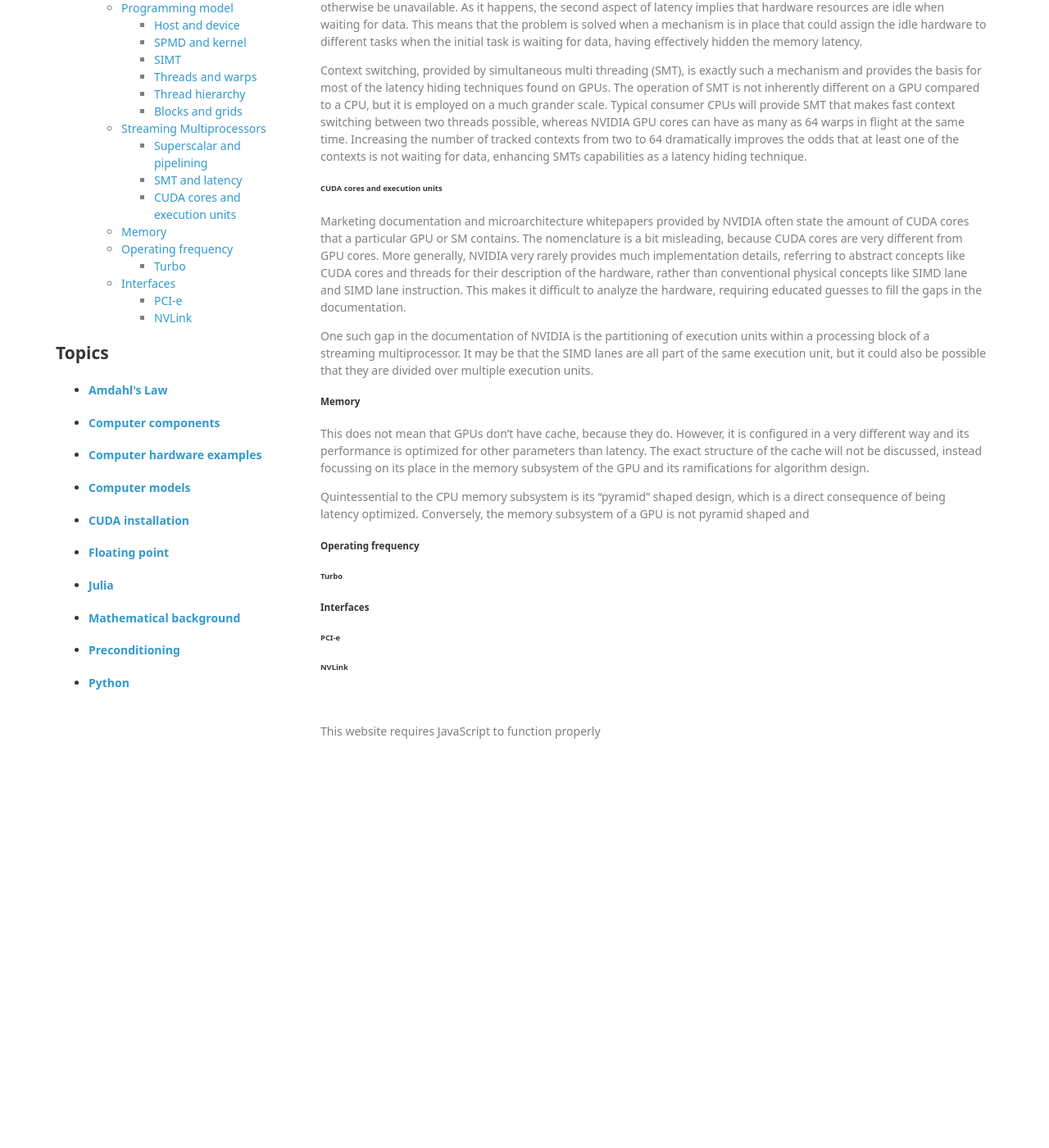
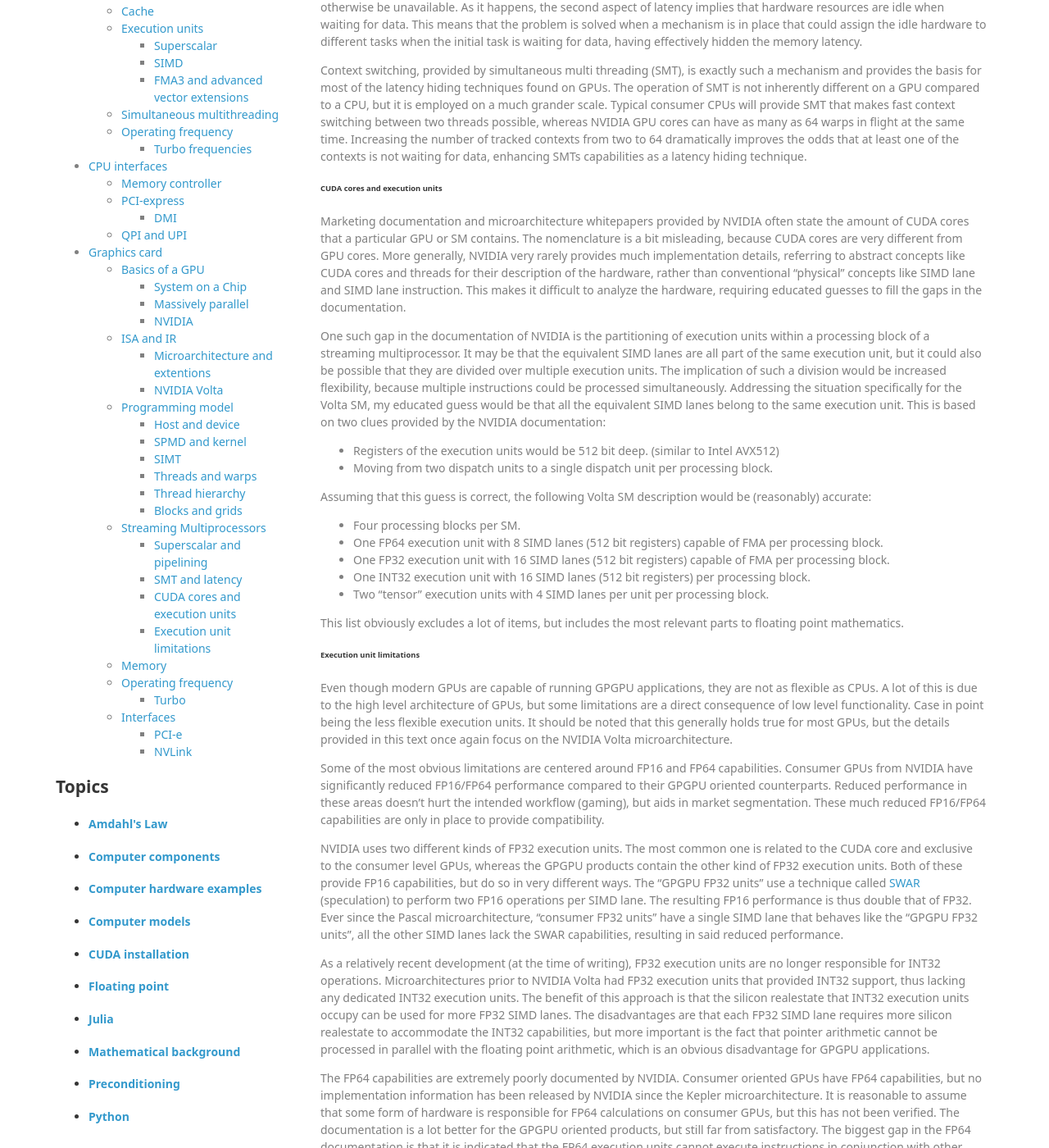
Before and after one commit to lucasbekker/lucasbekker.github.io, a Jekyll site: the page built from _sections/Computer_components.md, in a window 1280 px wide and 1400 px high, scrolled down 11968 px. Shown: the whole window at 82% size. Built offline with Jekyll 4.4.1, drawn with Linux system fonts in a browser that asks for light colours; nearby versions of some CDN libraries; formulas are drawn with MathJax 3; before the commit the page ends 12928 px from its top, so only the background shows below that; some of the changed text lies outside the part shown.

Commit message:
Finished subsection on cuda cores and execution units. Also added subsection on execution unit limitations.

```diff
--- a/_sections/Computer_components.md
+++ b/_sections/Computer_components.md
@@ -308,9 +308,34 @@
 
 ###### CUDA cores and execution units
 
-Marketing documentation and microarchitecture whitepapers provided by NVIDIA often state the amount of CUDA cores that a particular GPU or SM contains. The nomenclature is a bit misleading, because CUDA cores are very different from GPU cores. More generally, NVIDIA very rarely provides much implementation details, referring to abstract concepts like CUDA cores and threads for their description of the hardware, rather than conventional physical concepts like SIMD lane and SIMD lane instruction. This makes it difficult to analyze the hardware, requiring educated guesses to fill the gaps in the documentation.
+Marketing documentation and microarchitecture whitepapers provided by NVIDIA often state the amount of CUDA cores that a particular GPU or SM contains. The nomenclature is a bit misleading, because CUDA cores are very different from GPU cores. More generally, NVIDIA very rarely provides much implementation details, referring to abstract concepts like CUDA cores and threads for their description of the hardware, rather than conventional "physical" concepts like SIMD lane and SIMD lane instruction. This makes it difficult to analyze the hardware, requiring educated guesses to fill the gaps in the documentation.
 
-One such gap in the documentation of NVIDIA is the partitioning of execution units within a processing block of a streaming multiprocessor. It may be that the SIMD lanes are all part of the same execution unit, but it could also be possible that they are divided over multiple execution units.
+One such gap in the documentation of NVIDIA is the partitioning of execution units within a processing block of a streaming multiprocessor. It may be that the equivalent SIMD lanes are all part of the same execution unit, but it could also be possible that they are divided over multiple execution units. The implication of such a division would be increased flexibility, because multiple instructions could be processed simultaneously. Addressing the situation specifically for the Volta SM, my educated guess would be that all the equivalent SIMD lanes belong to the same execution unit. This is based on two clues provided by the NVIDIA documentation:
+
+ - Registers of the execution units would be 512 bit deep. (similar to Intel AVX512)
+ - Moving from two dispatch units to a single dispatch unit per processing block.
+
+Assuming that this guess is correct, the following Volta SM description would be (reasonably) accurate:
+
+ - Four processing blocks per SM.
+ - One FP64 execution unit with 8 SIMD lanes (512 bit registers) capable of FMA per processing block.
+ - One FP32 execution unit with 16 SIMD lanes (512 bit registers) capable of FMA per processing block.
+ - One INT32 execution unit with 16 SIMD lanes (512 bit registers) per processing block.
+ - Two "tensor" execution units with 4 SIMD lanes per unit per processing block.
+
+This list obviously excludes a lot of items, but includes the most relevant parts to floating point mathematics.
+
+###### Execution unit limitations
+
+Even though modern GPUs are capable of running GPGPU applications, they are not as flexible as CPUs. A lot of this is due to the high level architecture of GPUs, but some limitations are a direct consequence of low level functionality. Case in point being the less flexible execution units. It should be noted that this generally holds true for most GPUs, but the details provided in this text once again focus on the NVIDIA Volta microarchitecture.
+
+Some of the most obvious limitations are centered around FP16 and FP64 capabilities. Consumer GPUs from NVIDIA have significantly reduced FP16/FP64 performance compared to their GPGPU oriented counterparts. Reduced performance in these areas doesn't hurt the intended workflow (gaming), but aids in market segmentation. These much reduced FP16/FP64 capabilities are only in place to provide compatibility.
+
+NVIDIA uses two different kinds of FP32 execution units. The most common one is related to the CUDA core and exclusive to the consumer level GPUs, whereas the GPGPU products contain the other kind of FP32 execution units. Both of these provide FP16 capabilities, but do so in very different ways. The "GPGPU FP32 units" use a technique called [SWAR](https://en.wikipedia.org/wiki/SWAR) (speculation) to perform two FP16 operations per SIMD lane. The resulting FP16 performance is thus double that of FP32. Ever since the Pascal microarchitecture, "consumer FP32 units" have a single SIMD lane that behaves like the "GPGPU FP32 units", all the other SIMD lanes lack the SWAR capabilities, resulting in said reduced performance.
+
+As a relatively recent development (at the time of writing), FP32 execution units are no longer responsible for INT32 operations. Microarchitectures prior to NVIDIA Volta had FP32 execution units that provided INT32 support, thus lacking any dedicated INT32 execution units. The benefit of this approach is that the silicon realestate that INT32 execution units occupy can be used for more FP32 SIMD lanes. The disadvantages are that each FP32 SIMD lane requires more silicon realestate to accommodate the INT32 capabilities, but more important is the fact that pointer arithmetic cannot be processed in parallel with the floating point arithmetic, which is an obvious disadvantage for GPGPU applications.
+
+The FP64 capabilities are extremely poorly documented by NVIDIA. Consumer oriented GPUs have FP64 capabilities, but no implementation information has been released by NVIDIA since the Kepler microarchitecture. It is reasonable to assume that some form of hardware is responsible for FP64 calculations on consumer GPUs, but this has not been verified. The documentation is a lot better for the GPGPU oriented products, but still far from satisfactory. The biggest gap in the FP64 documentation is that it is indicated that the FP64 execution units cannot execute instructions in conjunction with other execution units, but no explanation is provided.
 
 ##### Memory
 
```
